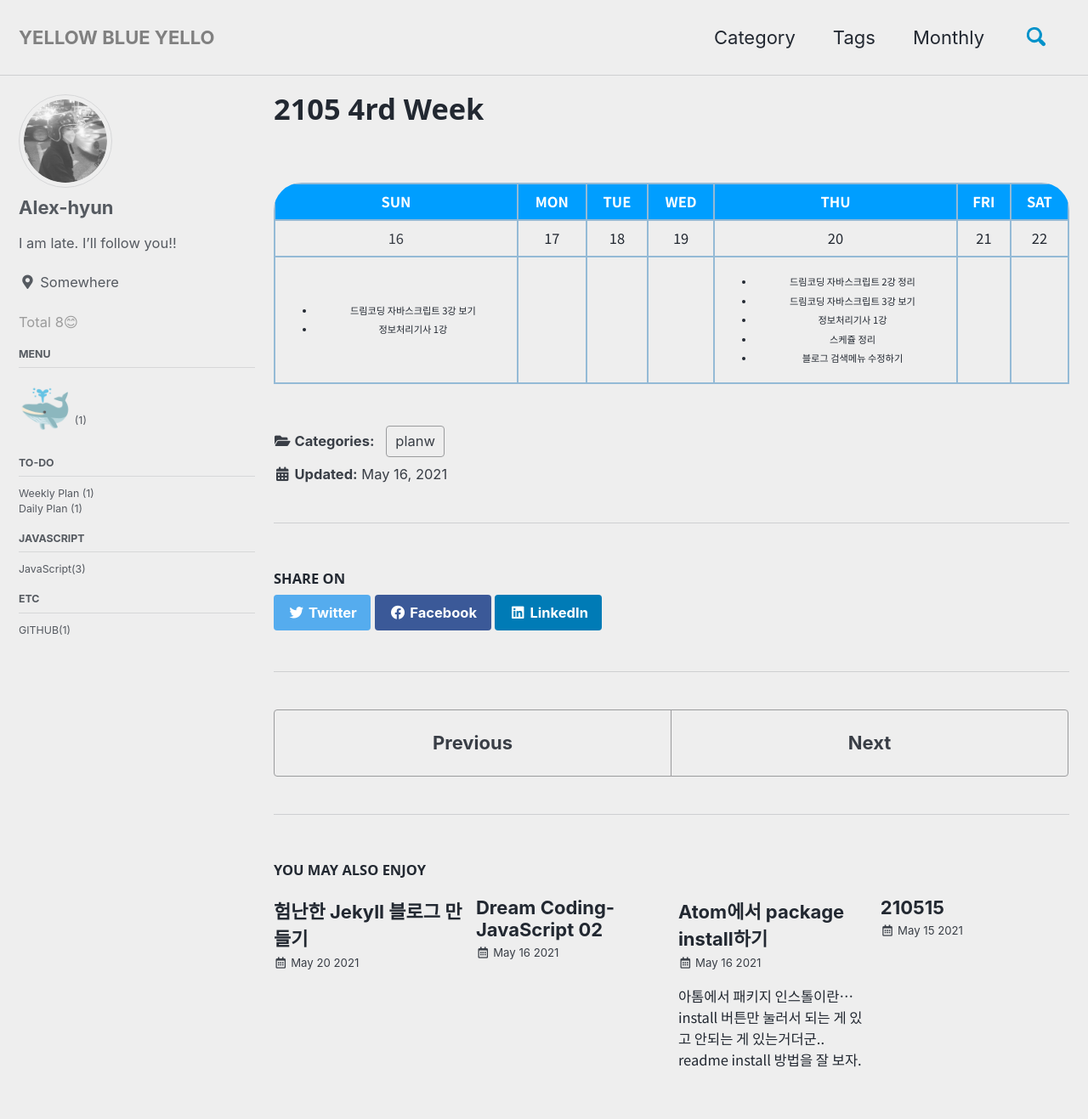
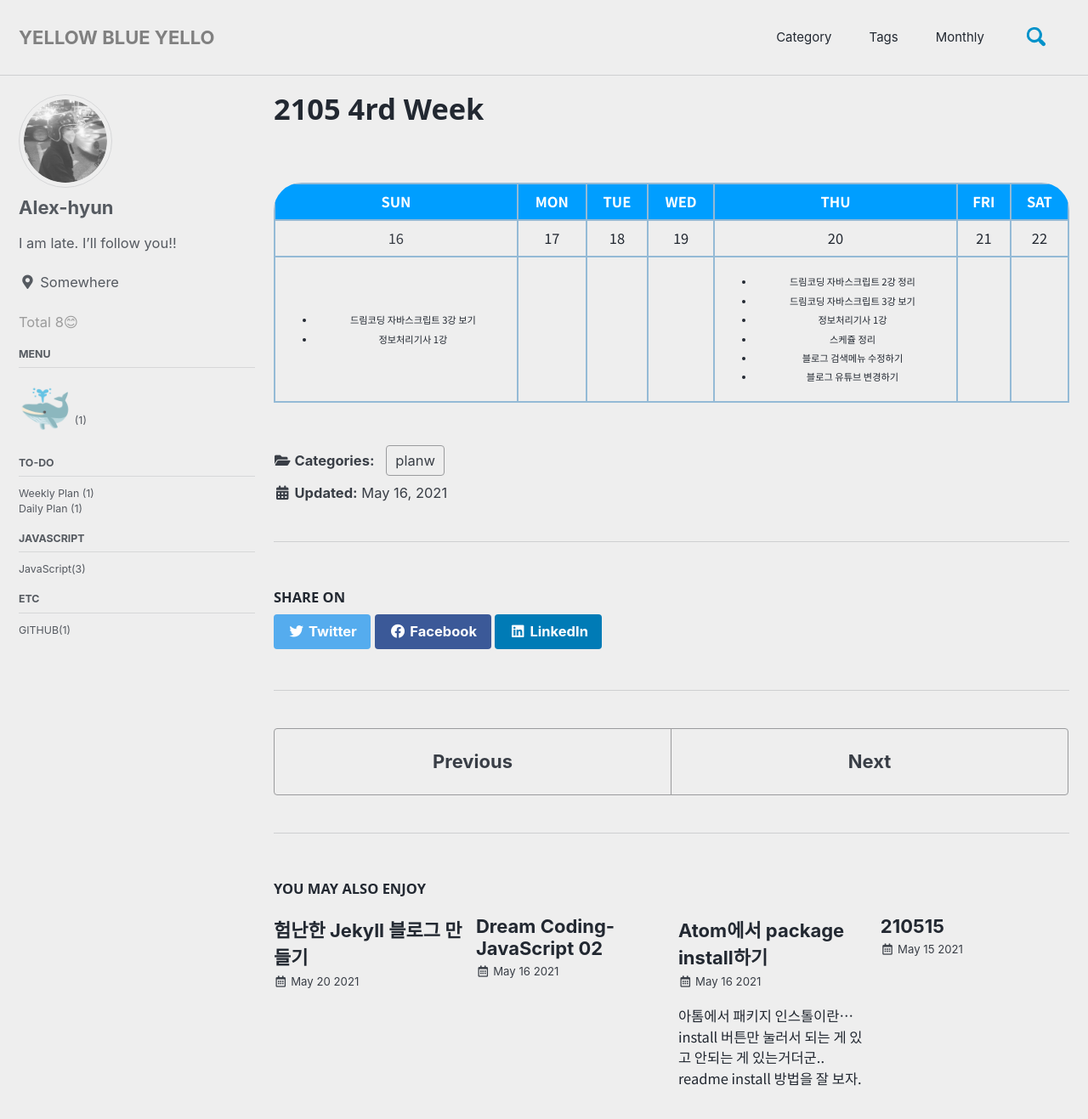
Before and after one commit to h-alex2/h-alex2.github.io, a Jekyll site: the page built from _posts/planner/2021-05-16-2105-4rd-week.md, in a window 1280 px wide and 1400 px high. Shown: the top 1317 px of the window at 85% size. Built offline with Jekyll 4.4.1, drawn with Linux system fonts in a browser that asks for light colours; cached includes are drawn as plain includes.

```diff
--- a/_posts/planner/2021-05-16-2105-4rd-week.md
+++ b/_posts/planner/2021-05-16-2105-4rd-week.md
@@ -50,6 +50,7 @@ date: 2021-05-16
                   <li>정보처리기사 1강</li>
                   <li>스케쥴 정리</li>
                   <li>블로그 검색메뉴 수정하기</li>
+                  <li>블로그 유튜브 변경하기</li>
                 </ul>
               </td>
               <td></td>
--- a/assets/css/weeklyplan_table.css
+++ b/assets/css/weeklyplan_table.css
@@ -31,3 +31,7 @@ table thead {
 td, tr {
     border:2px solid #94BAD6;
 }
+
+li {
+    font-size: 15px;
+}
```
Also changed, not shown: _posts/etc/2021-05-20-jekyll-setting.md (+1 -1 lines).
